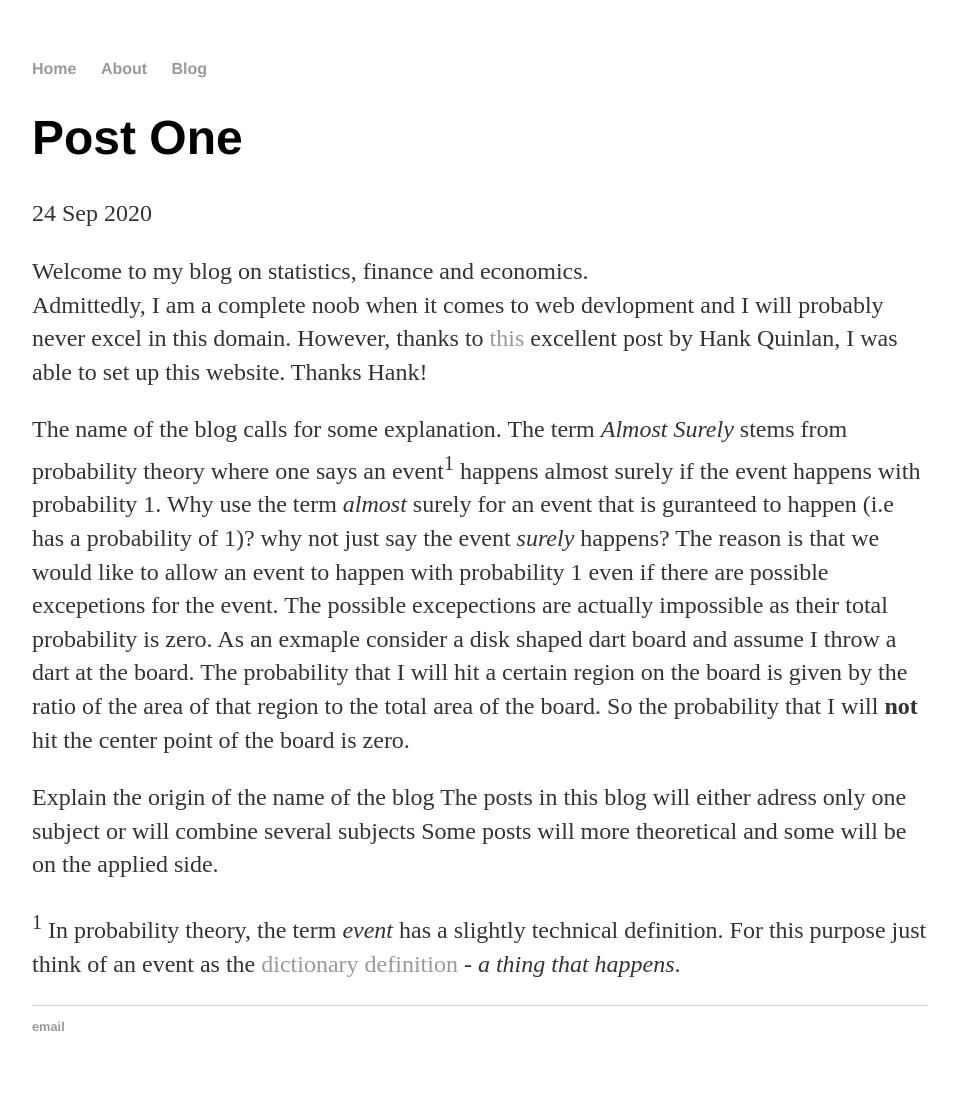
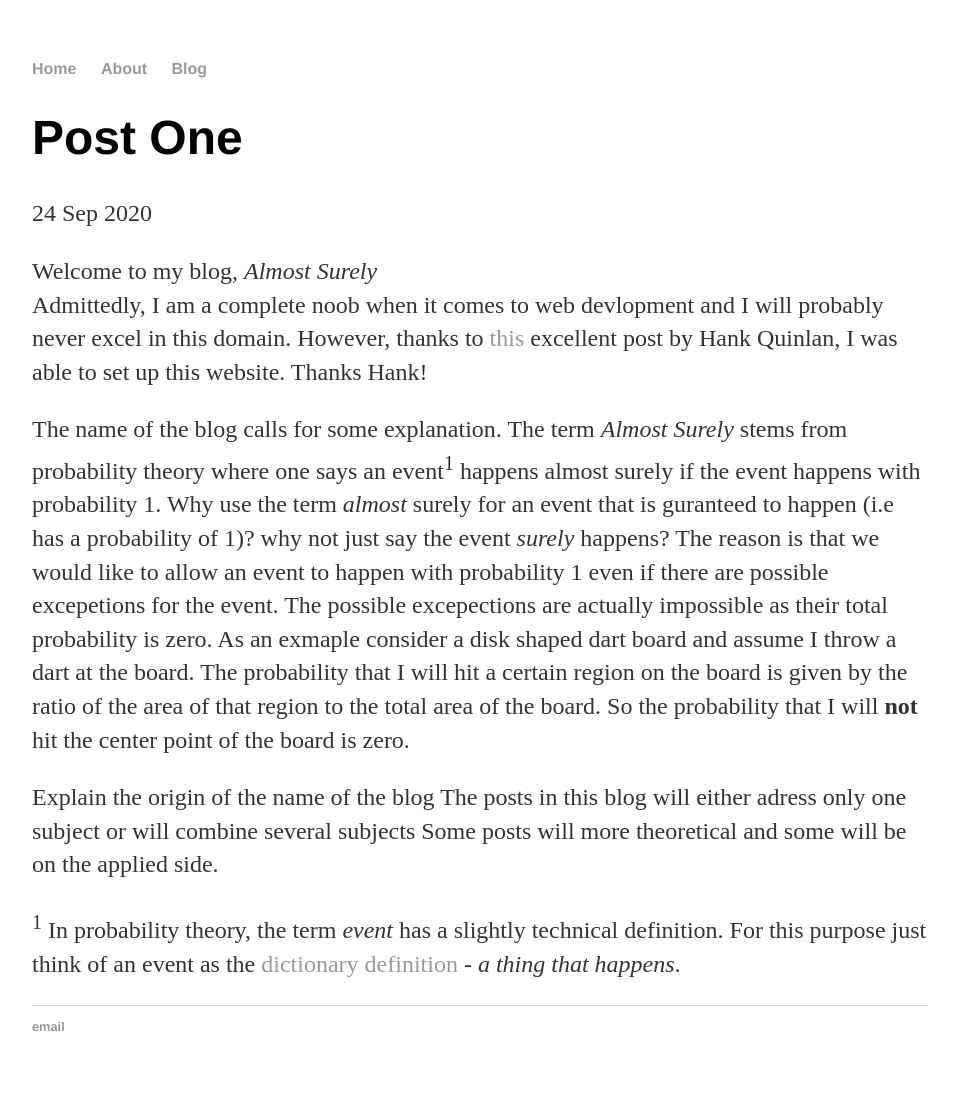
Before and after one commit to nirryde/nirryde.github.io, a Jekyll site: the page built from _posts/2020-09-24-post one.md, in a window 1280 px wide. Shown: the whole page, without its empty margins (160-1119 px from the left). Built offline with Jekyll 4.4.1, drawn with Linux system fonts in a browser that asks for light colours.

Commit message:
Update 2020-09-24-post one.md

```diff
--- a/_posts/2020-09-24-post one.md
+++ b/_posts/2020-09-24-post one.md
@@ -4,7 +4,7 @@ title: "Post One"
 date: 2020-09-24
 ---
 
-Welcome to my blog on statistics, finance and economics. <br />
+Welcome to my blog, *Almost Surely* <br />
 Admittedly, I am a complete noob when it comes to web devlopment and I will probably never excel in this domain. However, thanks to <a href="http://jmcglone.com/guides/github-pages/#css">this</a> excellent post by Hank Quinlan, I was able to set up this website. Thanks Hank!
 
 The name of the blog calls for some explanation. The term *Almost Surely* stems from probability theory where one says an event<sup>1</sup> happens almost surely if the event happens with probability 1. Why use the term *almost* surely for an event that is guranteed to happen (i.e has a probability of 1)? why not just say the event *surely* happens? The reason is that we would like to allow an event to happen with probability 1 even if there are possible excepetions for the event. The possible excepections are actually impossible as their total probability is zero. As an exmaple consider a disk shaped dart board and assume I throw a dart at the board. The probability that I will hit a certain region on the board is given by the ratio of the area of that region to the total area of the board. So the probability that I will **not** hit the center point of the board is zero.
```
